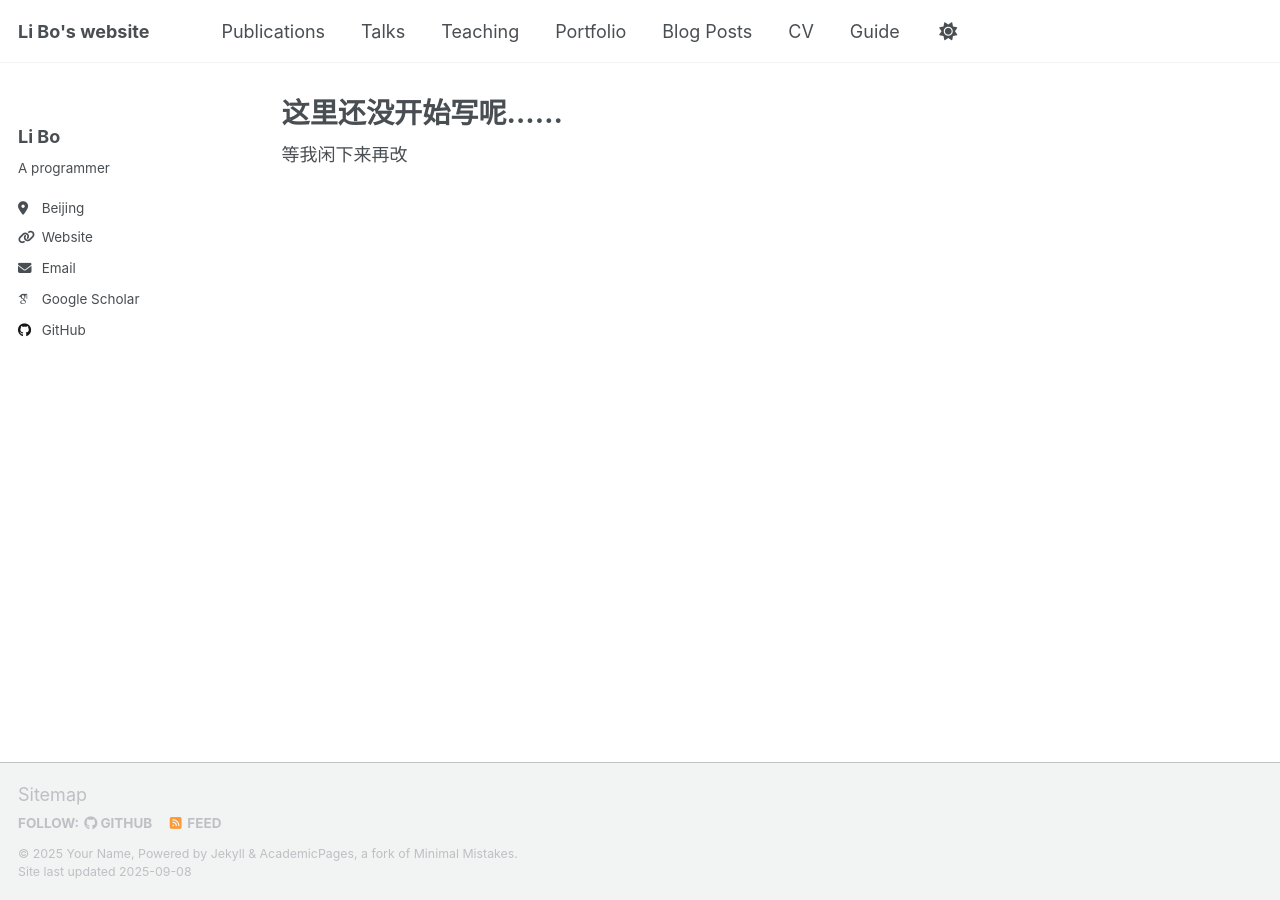
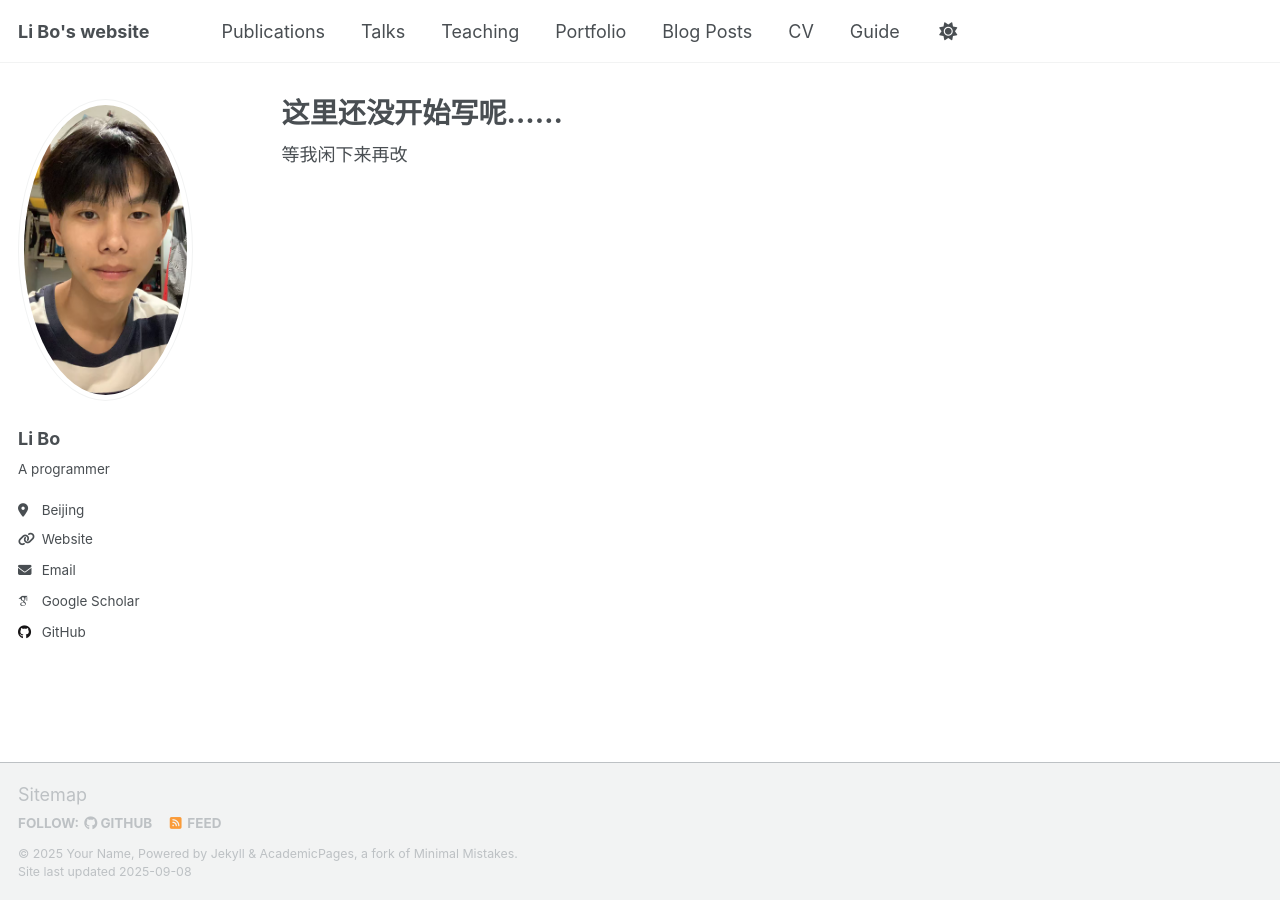
Before and after one commit to libo1999912/libo1999912.github.io, a Jekyll site: the page built from _pages/about.md, in a window 1280 px wide. Built offline with Jekyll 4.4.1, drawn with Linux system fonts in a browser that asks for light colours; some web fonts are replaced; a script that is not in the unit is left out.

Commit message:
profile update

```diff
--- a/_includes/author-profile.html
+++ b/_includes/author-profile.html
@@ -6,7 +6,7 @@
 
 <div itemscope itemtype="http://schema.org/Person">
 
-  <div class="author__avatar" style="text-align: center; margin-bottom: 1.5em;>
+  <div class="author__avatar" style="text-align: center; margin-bottom: 1.5em;">
     {% if author.avatar contains "://" %}
     	<img src="{{ author.avatar }}" alt="{{ author.name }}"  fetchpriority="high" />
     {% else %}
```
